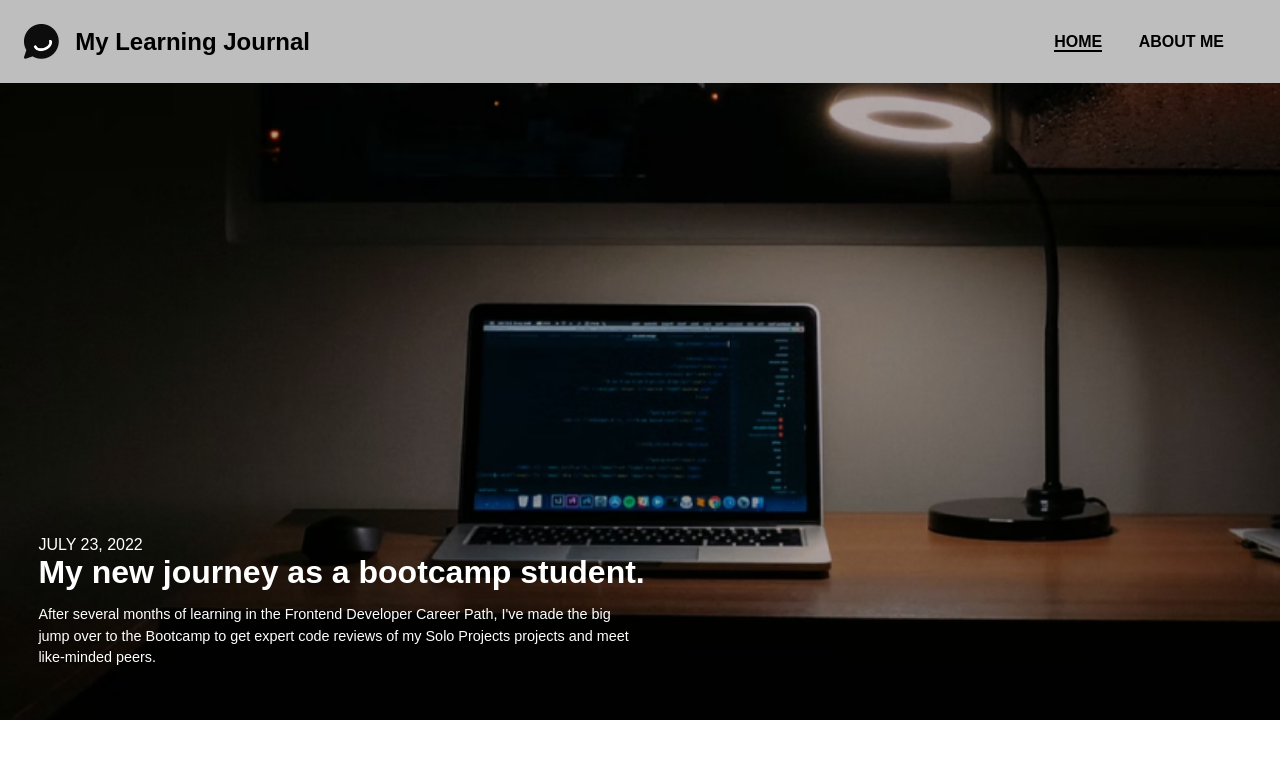
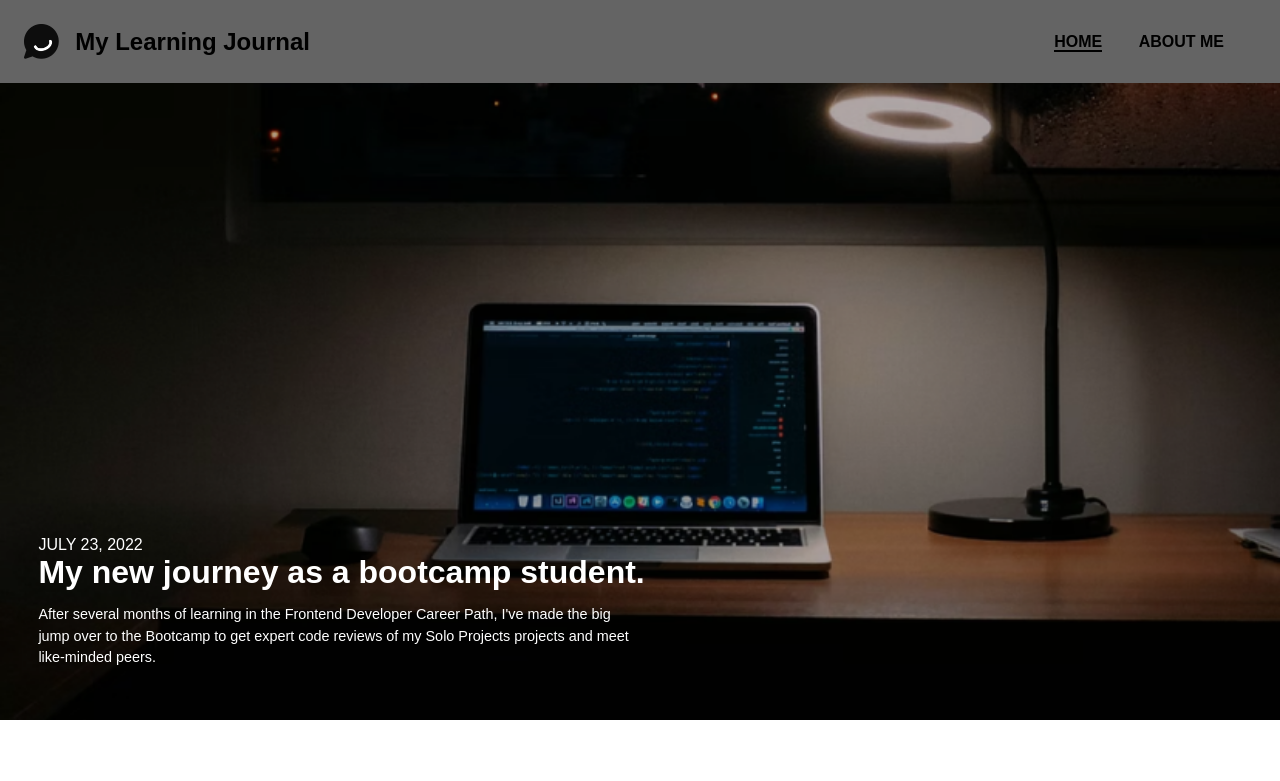
Before and after one commit to vishalnarayan2809/responsive-blog, a plain HTML site: page Homepage/index.html in a window 1280 px wide. Shown: the top 781 px of the page. Drawn offline with Linux system fonts and the light colour scheme.

Commit message:
updated header after review

```diff
--- a/CSS/header.css
+++ b/CSS/header.css
@@ -4,7 +4,7 @@ header {
     justify-content: space-between;
     align-items: center;
     padding: var(--spacing-md);
-    background-color: rgb(190, 190, 190)
+    background-color: rgb(100, 100, 100);
 }
 
 #logo {
```
